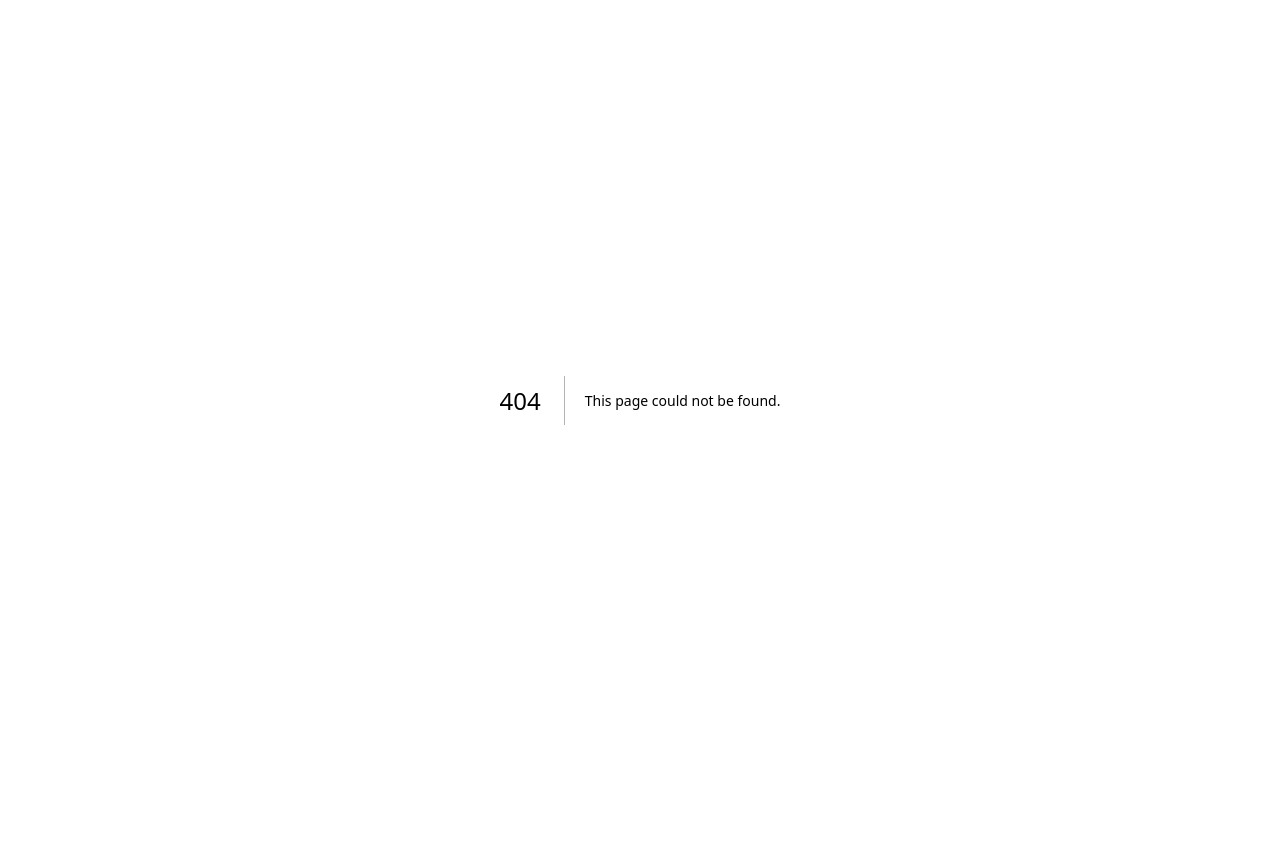
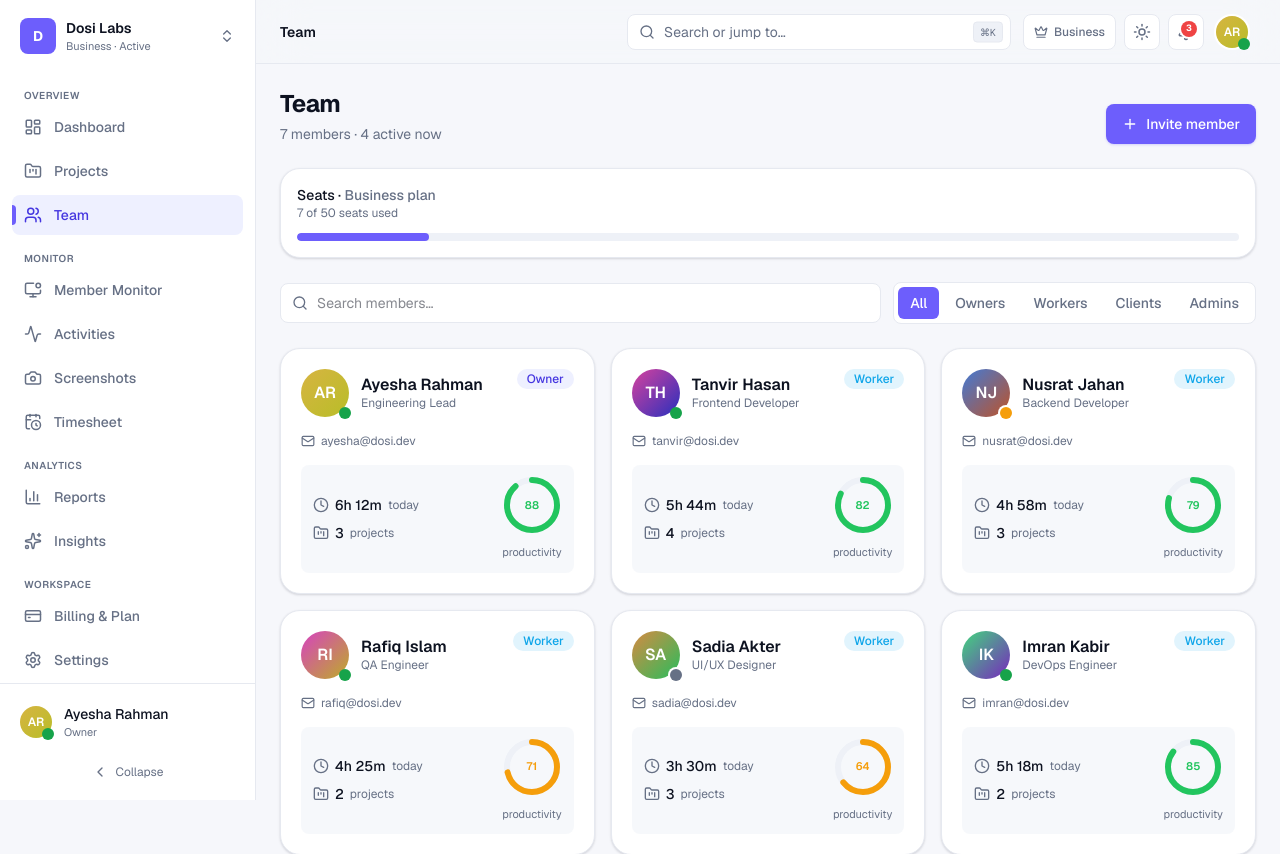
Before and after one commit to DosiBridge/Dosi-Tracker, a Next.js app in the folder frontend/: page /team in a window 1280 px wide. Before the commit this address had no page. Shown: the top 854 px of the page. Before the commit the page ends 800 px from the top, so only its background shows below. Built offline with nearby package versions, Linux system fonts and the light colour scheme.

Commit message:
Add the team page
The member list with role and search filters, and the invite flow. Invites are
checked against the workspace's seat limit, so you cannot invite past what the
plan allows - it tells you to upgrade instead of silently letting the count
drift over.

```diff
--- /dev/null
+++ b/frontend/src/app/(dashboard)/team/page.tsx
@@ -0,0 +1,238 @@
+"use client";
+
+import { useMemo, useState } from "react";
+import { Plus, Search, Mail, Clock, FolderKanban, Send } from "lucide-react";
+import { Card, CardContent } from "@/components/ui/card";
+import { Button } from "@/components/ui/button";
+import { Badge } from "@/components/ui/badge";
+import { Avatar } from "@/components/ui/avatar";
+import { Ring } from "@/components/ui/ring";
+import { Modal } from "@/components/ui/modal";
+import { Input, Select } from "@/components/ui/input";
+import { Progress } from "@/components/ui/progress";
+import { projects, users } from "@/lib/tenant-data";
+import { useSession } from "@/components/session-provider";
+import { fmtLimit, planById, usagePct } from "@/lib/saas-data";
+import type { Role } from "@/lib/types";
+import { cn, formatDuration } from "@/lib/utils";
+import Link from "next/link";
+
+const roleTone: Record<Role, "primary" | "info" | "warning" | "muted"> = {
+  host: "primary",
+  owner: "primary",
+  admin: "warning",
+  worker: "info",
+  client: "muted",
+};
+
+const filters: { key: Role | "all"; label: string }[] = [
+  { key: "all", label: "All" },
+  { key: "owner", label: "Owners" },
+  { key: "worker", label: "Workers" },
+  { key: "client", label: "Clients" },
+  { key: "admin", label: "Admins" },
+];
+
+export default function TeamPage() {
+  const { user, workspace } = useSession();
+  const [query, setQuery] = useState("");
+  const [role, setRole] = useState<Role | "all">("all");
+  const [invite, setInvite] = useState(false);
+
+  const plan = planById(workspace.planId);
+  const seatsUsed = users.filter((u) => u.role !== "client").length;
+  const seatPct = usagePct(seatsUsed, plan.seats);
+  const seatsFull = plan.seats !== Number.POSITIVE_INFINITY && seatsUsed >= plan.seats;
+  const canManage = user.role === "owner" || user.role === "admin";
+
+  const filtered = useMemo(
+    () =>
+      users.filter(
+        (u) =>
+          (role === "all" || u.role === role) &&
+          (u.name.toLowerCase().includes(query.toLowerCase()) ||
+            u.email.toLowerCase().includes(query.toLowerCase()))
+      ),
+    [query, role]
+  );
+
+  const projectCount = (userId: string) => projects.filter((p) => p.memberIds.includes(userId)).length;
+
+  return (
+    <div className="space-y-6">
+      <div className="flex flex-wrap items-end justify-between gap-4">
+        <div>
+          <h1 className="text-2xl font-bold tracking-tight">Team</h1>
+          <p className="mt-1 text-sm text-muted-foreground">
+            {users.filter((u) => u.role !== "client").length} members · {users.filter((u) => u.status === "active").length} active now
+          </p>
+        </div>
+        {canManage && (
+          <Button onClick={() => setInvite(true)} disabled={seatsFull} title={seatsFull ? "Seat limit reached — upgrade your plan" : undefined}>
+            <Plus className="h-4 w-4" /> Invite member
+          </Button>
+        )}
+      </div>
+
+      {/* Seats (plan usage) */}
+      <Card className="p-4">
+        <div className="flex flex-wrap items-center justify-between gap-3">
+          <div>
+            <div className="text-sm font-medium">
+              Seats · <span className="text-muted-foreground">{plan.name} plan</span>
+            </div>
+            <div className="text-xs text-muted-foreground">
+              {seatsUsed} of {fmtLimit(plan.seats)} seats used
+              {seatsFull && " · limit reached"}
+            </div>
+          </div>
+          {user.role === "owner" && (seatPct >= 80 || seatsFull) && (
+            <Link href="/billing">
+              <Button size="sm" variant={seatsFull ? "primary" : "outline"}>Upgrade plan</Button>
+            </Link>
+          )}
+        </div>
+        <div className="mt-3">
+          <Progress value={seatPct} color={seatsFull ? "#ef4444" : seatPct >= 80 ? "#f59e0b" : undefined} />
+        </div>
+      </Card>
+
+      {/* Controls */}
+      <div className="flex flex-wrap items-center gap-3">
+        <div className="relative min-w-0 flex-1">
+          <Search className="pointer-events-none absolute left-3 top-1/2 h-4 w-4 -translate-y-1/2 text-muted-foreground" />
+          <input
+            value={query}
+            onChange={(e) => setQuery(e.target.value)}
+            placeholder="Search members…"
+            className="h-10 w-full rounded-lg border border-border bg-card pl-9 pr-3 text-sm focus:outline-none focus:ring-2 focus:ring-ring"
+          />
+        </div>
+        <div className="flex flex-wrap gap-1 rounded-lg border border-border bg-card p-1">
+          {filters.map((f) => (
+            <button
+              key={f.key}
+              onClick={() => setRole(f.key)}
+              className={cn(
+                "rounded-md px-3 py-1.5 text-sm font-medium transition-colors",
+                role === f.key ? "bg-primary text-primary-foreground" : "text-muted-foreground hover:text-foreground"
+              )}
+            >
+              {f.label}
+            </button>
+          ))}
+        </div>
+      </div>
+
+      {/* Grid */}
+      <div className="grid grid-cols-1 gap-4 sm:grid-cols-2 xl:grid-cols-3">
+        {filtered.map((u) => (
+          <Card key={u.id} className="p-5">
+            <div className="flex items-start justify-between">
+              <div className="flex items-center gap-3">
+                <Avatar name={u.name} size="lg" status={u.status} />
+                <div>
+                  <h3 className="font-semibold leading-tight">{u.name}</h3>
+                  <p className="text-xs text-muted-foreground">{u.designation}</p>
+                </div>
+              </div>
+              <Badge tone={roleTone[u.role]} className="capitalize">{u.role}</Badge>
+            </div>
+
+            <div className="mt-4 flex items-center gap-1.5 text-xs text-muted-foreground">
+              <Mail className="h-3.5 w-3.5" />
+              <span className="truncate">{u.email}</span>
+            </div>
+
+            <div className="mt-4 flex items-center justify-between rounded-lg bg-muted/50 p-3">
+              <div className="space-y-2">
+                <div className="flex items-center gap-1.5 text-sm">
+                  <Clock className="h-4 w-4 text-muted-foreground" />
+                  <span className="font-medium">{u.role === "client" ? "—" : formatDuration(u.trackedToday)}</span>
+                  <span className="text-xs text-muted-foreground">today</span>
+                </div>
+                <div className="flex items-center gap-1.5 text-sm">
+                  <FolderKanban className="h-4 w-4 text-muted-foreground" />
+                  <span className="font-medium">{projectCount(u.id)}</span>
+                  <span className="text-xs text-muted-foreground">projects</span>
+                </div>
+              </div>
+              {u.productivity > 0 && (
+                <div className="text-center">
+                  <Ring value={u.productivity} size={56} stroke={6} />
+                  <div className="mt-1 text-[11px] text-muted-foreground">productivity</div>
+                </div>
+              )}
+            </div>
+          </Card>
+        ))}
+      </div>
+
+      {/* Invite modal */}
+      <InviteModal open={invite} onClose={() => setInvite(false)} />
+    </div>
+  );
+}
+
+function InviteModal({ open, onClose }: { open: boolean; onClose: () => void }) {
+  const [emails, setEmails] = useState("");
+  const [role, setRole] = useState<Role>("worker");
+  const [project, setProject] = useState(projects[0]?.id ?? "");
+  const [sent, setSent] = useState(false);
+
+  function send() {
+    setSent(true);
+    setTimeout(() => {
+      setSent(false);
+      setEmails("");
+      onClose();
+    }, 1200);
+  }
+
+  return (
+    <Modal open={open} onClose={onClose} title="Invite members" description="Send project invitations by email.">
+      {sent ? (
+        <div className="flex flex-col items-center gap-3 py-8 text-center">
+          <div className="flex h-12 w-12 items-center justify-center rounded-full bg-success/15 text-success">
+            <Send className="h-6 w-6" />
+          </div>
+          <p className="text-sm font-medium">Invitations sent!</p>
+          <p className="text-xs text-muted-foreground">Members will receive an email to join.</p>
+        </div>
+      ) : (
+        <div className="space-y-4">
+          <div className="space-y-1.5">
+            <label className="text-sm font-medium">Email addresses</label>
+            <Input value={emails} onChange={(e) => setEmails(e.target.value)} placeholder="jane@company.com, john@company.com" />
+            <p className="text-xs text-muted-foreground">Separate multiple emails with commas.</p>
+          </div>
+          <div className="grid grid-cols-2 gap-3">
+            <div className="space-y-1.5">
+              <label className="text-sm font-medium">Role</label>
+              <Select value={role} onChange={(e) => setRole(e.target.value as Role)}>
+                <option value="worker">Worker</option>
+                <option value="owner">Owner</option>
+                <option value="client">Client</option>
+                <option value="admin">Admin</option>
+              </Select>
+            </div>
+            <div className="space-y-1.5">
+              <label className="text-sm font-medium">Project</label>
+              <Select value={project} onChange={(e) => setProject(e.target.value)}>
+                {projects.filter((p) => !p.archived).map((p) => (
+                  <option key={p.id} value={p.id}>{p.title}</option>
+                ))}
+              </Select>
+            </div>
+          </div>
+          <div className="flex justify-end gap-2 pt-2">
+            <Button variant="ghost" onClick={onClose}>Cancel</Button>
+            <Button onClick={send} disabled={!emails.trim()}>
+              <Send className="h-4 w-4" /> Send invites
+            </Button>
+          </div>
+        </div>
+      )}
+    </Modal>
+  );
+}
```
